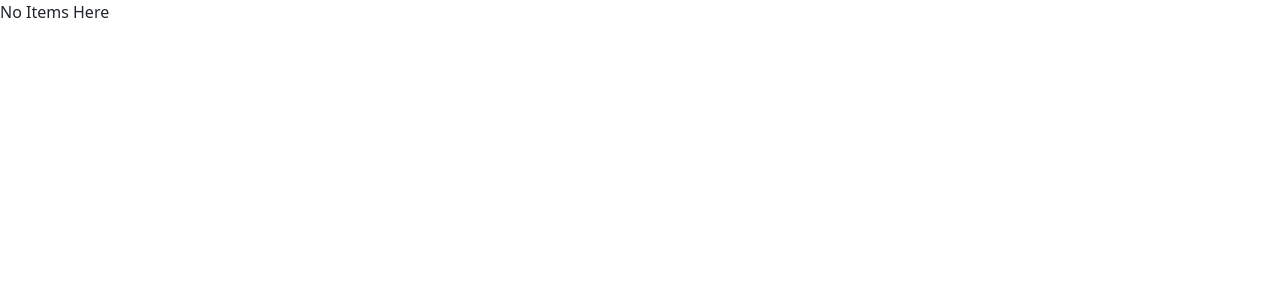
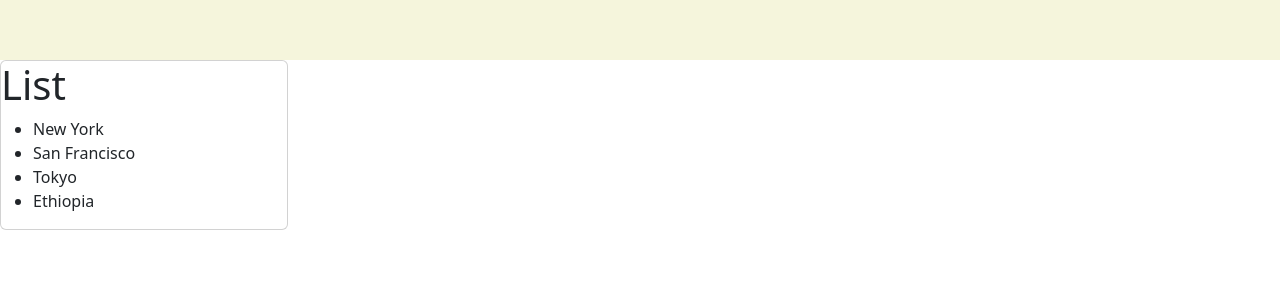
Before and after one commit to AlazarBekele/React-Tutorial, a React (Vite) app in the folder React-Tutorial/: page / in a window 1280 px wide. Shown: the top 300 px of the page. Built offline with nearby package versions, Linux system fonts and the light colour scheme; the HTML template or start-up script is replaced by a standard one.

Commit message:
Last Commit

```diff
--- a/React-Tutorial/src/Message.tsx
+++ b/React-Tutorial/src/Message.tsx
@@ -9,30 +9,26 @@ function Message() {
         'Ethiopia'
     ]
 
-    items = [];
-
     let Maping = items.map (items => <li key={items}>{items}</li>)
-
-        if (items.length === 0)
-            return <p>No Items Here</p>
 
     return (
 
         <>
 
-            <div className="MainNav">
-
-
-
-            </div>
+            <div className="MainNav"></div>
 
             <div className="card">
 
-                <ul className="list-group list-group-flush">
+                <h1>List</h1>
 
-                    {Maping}
+                    {items.length === 0 && <p>No Items Here</p>}
 
-                </ul>
+                    <ul className="list-gruop">
+
+                        <li className="list-group-item">{Maping}</li>
+
+                    </ul>
+
 
             </div>
 
```
